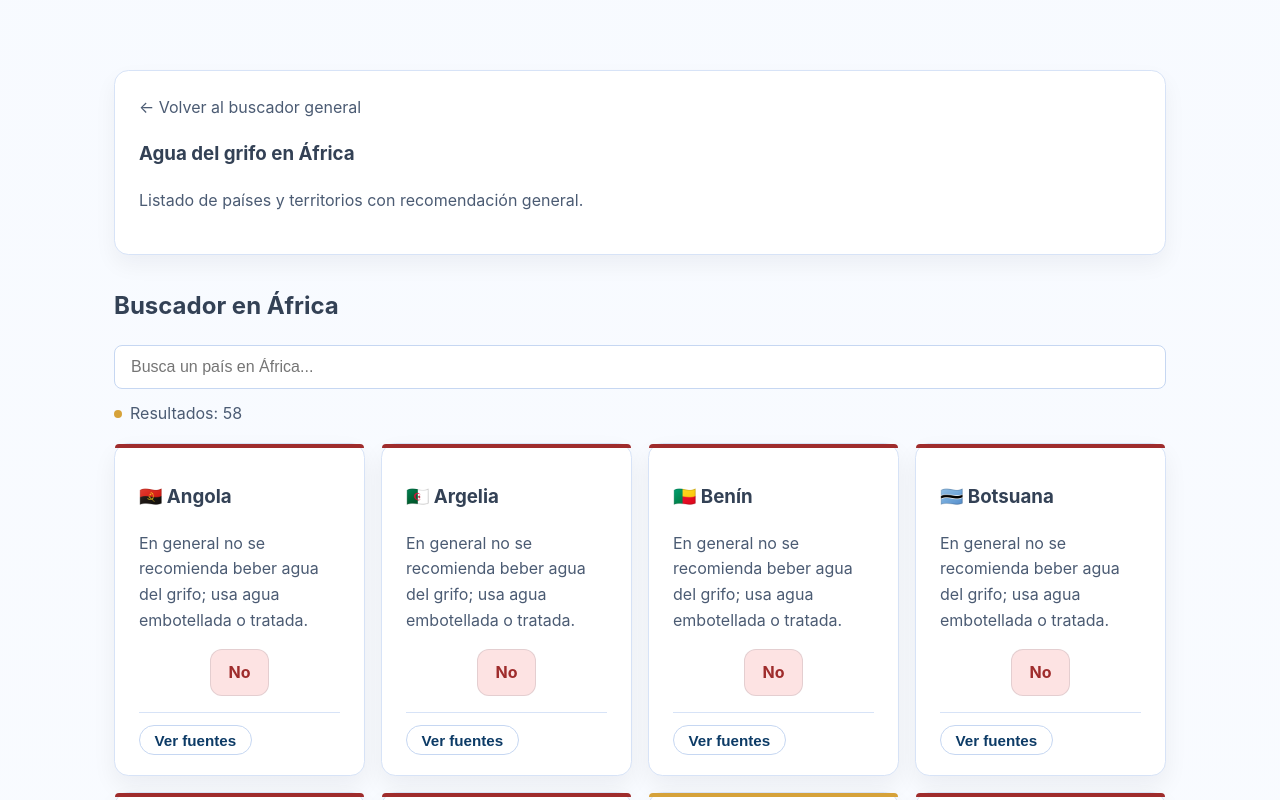
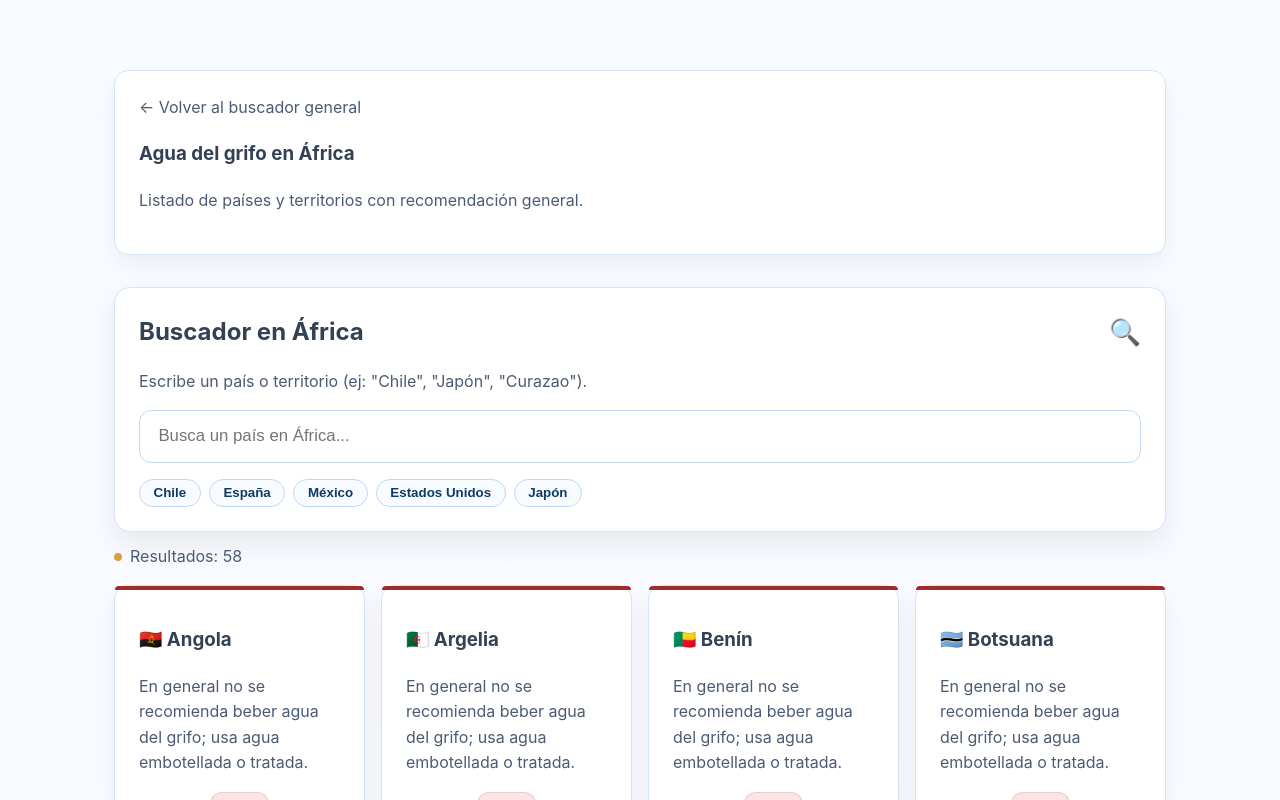
Before and after one commit to elpenultimo/aguadelgrifo, a Next.js app: page /continente/africa in a window 1280 px wide. Shown: the part 300-1100 px from the top of the page. Built offline with nearby package versions, Linux system fonts and the light colour scheme.

Commit message:
Add geo-based country highlight and search emphasis

```diff
--- /dev/null
+++ b/src/app/api/geo/route.ts
@@ -0,0 +1,34 @@
+import { NextRequest, NextResponse } from "next/server";
+
+export const runtime = "edge";
+
+const resolveCountryCode = (request: NextRequest) => {
+  const header =
+    request.headers.get("x-vercel-ip-country") ??
+    request.headers.get("x-edge-country") ??
+    request.headers.get("cf-ipcountry");
+
+  if (!header) {
+    return null;
+  }
+
+  const normalized = header.trim().toUpperCase();
+  if (!/^[A-Z]{2}$/.test(normalized)) {
+    return null;
+  }
+
+  return normalized;
+};
+
+export const GET = (request: NextRequest) => {
+  const countryCode = resolveCountryCode(request);
+
+  return NextResponse.json(
+    { countryCode },
+    {
+      headers: {
+        "Cache-Control": "public, max-age=3600, s-maxage=3600"
+      }
+    }
+  );
+};
--- a/src/app/components/PaisSearch.tsx
+++ b/src/app/components/PaisSearch.tsx
@@ -1,9 +1,10 @@
 "use client";
 
-import { useMemo, useState } from "react";
+import { useMemo, useRef, useState } from "react";
 import Link from "next/link";
 import type { Pais } from "../../data/paises";
 import { getCountryFlagEmoji } from "../../lib/flags";
+import { useDetectedCountry } from "../hooks/useDetectedCountry";
 
 type PaisSearchProps = {
   countries: Pais[];
@@ -18,26 +19,56 @@ const statusLabels: Record<Pais["status"], string> = {
   no: "No"
 };
 
+const POPULAR_COUNTRIES = [
+  "Chile",
+  "España",
+  "México",
+  "Estados Unidos",
+  "Japón"
+];
+
 export default function PaisSearch({
   countries,
-  title = "Buscador de países",
-  placeholder = "Busca un país...",
+  title = "Buscar país",
+  placeholder = "Busca un país o territorio...",
   initialLimit
 }: PaisSearchProps) {
   const [query, setQuery] = useState("");
+  const searchInputRef = useRef<HTMLInputElement>(null);
   const [expandedSources, setExpandedSources] = useState<
     Record<string, boolean>
   >({});
   const [visibleCount, setVisibleCount] = useState(
     initialLimit ?? countries.length
   );
+  const detectedCountryCode = useDetectedCountry();
+  const highlightedCountry = useMemo(() => {
+    if (!detectedCountryCode) {
+      return null;
+    }
+
+    const normalized = detectedCountryCode.toUpperCase();
+    return (
+      countries.find(
+        (country) => country.iso2?.toUpperCase() === normalized
+      ) ?? null
+    );
+  }, [countries, detectedCountryCode]);
+
+  const displayCountries = useMemo(() => {
+    if (!highlightedCountry) {
+      return countries;
+    }
+
+    return countries.filter((country) => country.slug !== highlightedCountry.slug);
+  }, [countries, highlightedCountry]);
 
   const filtered = useMemo(() => {
     const normalized = query.trim().toLowerCase();
-    return countries.filter((country) =>
+    return displayCountries.filter((country) =>
       normalized ? country.name.toLowerCase().includes(normalized) : true
     );
-  }, [countries, query]);
+  }, [displayCountries, query]);
 
   const hasActiveQuery = query.trim().length > 0;
   const isLimited = typeof initialLimit === "number";
@@ -55,22 +86,14 @@ export default function PaisSearch({
     }));
   };
 
-  return (
-    <section>
-      <h2>{title}</h2>
-      <input
-        className="search-input"
-        placeholder={placeholder}
-        value={query}
-        onChange={(event) => setQuery(event.target.value)}
-      />
-      <p className="results">
-        <span className="results__dot" aria-hidden="true" />
-        <span className="subtle">Resultados: {filtered.length}</span>
-      </p>
-      <div className="grid">
-        {visibleCountries.map((country) => {
+  const handleQuickPick = (country: string) => {
+    setQuery(country);
+    searchInputRef.current?.focus();
+  };
+
+  const renderCountryCard = (country: Pais, className?: string) => {
     const flag = getCountryFlagEmoji({
+      iso2: country.iso2,
       slug: country.slug,
       name: country.name
     });
@@ -80,7 +103,7 @@ export default function PaisSearch({
     const sourcesId = `sources-${country.slug}`;
 
     return (
-            <article key={country.slug} className="card">
+      <article key={country.slug} className={`card ${className ?? ""}`.trim()}>
         <div
           className={`card__status card__status--${country.status}`}
           aria-hidden="true"
@@ -90,9 +113,7 @@ export default function PaisSearch({
         </h3>
         <p className="subtle">{country.shortAnswer}</p>
         <div className="badge-group">
-                <span
-                  className={`badge badge--status badge--${country.status}`}
-                >
+          <span className={`badge badge--status badge--${country.status}`}>
             {statusLabels[country.status]}
           </span>
         </div>
@@ -126,7 +147,68 @@ export default function PaisSearch({
         ) : null}
       </article>
     );
-        })}
+  };
+
+  return (
+    <section>
+      {highlightedCountry ? (
+        <aside className="featured">
+          <div className="featured__copy">
+            <p className="featured__title">
+              Detectamos tu ubicación aproximada:{" "}
+              <strong>{highlightedCountry.name}</strong>
+            </p>
+            <p className="subtle">
+              Detección aproximada por país. No guardamos tu IP.
+            </p>
+            <Link
+              href={`/pais/${highlightedCountry.slug}`}
+              className="featured__cta"
+            >
+              Ver recomendación
+            </Link>
+          </div>
+          {renderCountryCard(highlightedCountry, "featured__card")}
+        </aside>
+      ) : null}
+      <div className="search-card">
+        <div className="search-card__header">
+          <h2>{title}</h2>
+          <span className="search-card__icon" aria-hidden="true">
+            🔍
+          </span>
+        </div>
+        <p className="subtle search-card__helper">
+          Escribe un país o territorio (ej: &quot;Chile&quot;, &quot;Japón&quot;,
+          &quot;Curazao&quot;).
+        </p>
+        <input
+          ref={searchInputRef}
+          className="search-input search-input--prominent"
+          placeholder={placeholder}
+          value={query}
+          onChange={(event) => setQuery(event.target.value)}
+        />
+        <div className="chip-group" role="list">
+          {POPULAR_COUNTRIES.map((country) => (
+            <button
+              key={country}
+              type="button"
+              className="chip"
+              onClick={() => handleQuickPick(country)}
+              role="listitem"
+            >
+              {country}
+            </button>
+          ))}
+        </div>
+      </div>
+      <p className="results">
+        <span className="results__dot" aria-hidden="true" />
+        <span className="subtle">Resultados: {filtered.length}</span>
+      </p>
+      <div className="grid">
+        {visibleCountries.map((country) => renderCountryCard(country))}
       </div>
       {isLimited && !hasActiveQuery && visibleCount < filtered.length ? (
         <div>
--- a/src/app/globals.css
+++ b/src/app/globals.css
@@ -216,6 +216,12 @@ ul {
   transition: border-color 0.2s ease, box-shadow 0.2s ease;
 }
 
+.search-input--prominent {
+  padding: 0.95rem 1.15rem;
+  font-size: 1.05rem;
+  border-radius: 0.75rem;
+}
+
 .search-input:focus {
   outline: none;
   border-color: var(--mid-blue);
@@ -235,6 +241,98 @@ ul {
   height: 8px;
   background: var(--gold-accent);
   border-radius: 999px;
+}
+
+.search-card {
+  background: #ffffff;
+  border: 1px solid var(--card-border);
+  border-radius: 1rem;
+  padding: 1.5rem;
+  box-shadow: 0 12px 28px rgba(15, 23, 42, 0.08);
+  display: grid;
+  gap: 1rem;
+}
+
+.search-card__header {
+  display: flex;
+  align-items: center;
+  justify-content: space-between;
+  gap: 1rem;
+}
+
+.search-card__header h2 {
+  margin: 0;
+}
+
+.search-card__icon {
+  font-size: 1.6rem;
+}
+
+.search-card__helper {
+  margin: 0;
+}
+
+.chip-group {
+  display: flex;
+  flex-wrap: wrap;
+  gap: 0.5rem;
+}
+
+.chip {
+  border: 1px solid #c6d7f2;
+  background: #f8fbff;
+  color: var(--primary-blue);
+  border-radius: 999px;
+  padding: 0.35rem 0.85rem;
+  font-weight: 600;
+  cursor: pointer;
+  transition: background 0.2s ease, border-color 0.2s ease,
+    transform 0.2s ease;
+}
+
+.chip:hover {
+  background: #eaf2ff;
+  border-color: var(--mid-blue);
+  transform: translateY(-1px);
+}
+
+.featured {
+  background: #ffffff;
+  border: 1px solid #cde0ff;
+  border-radius: 1.2rem;
+  padding: 1.5rem;
+  box-shadow: 0 16px 30px rgba(15, 23, 42, 0.1);
+  display: grid;
+  gap: 1.25rem;
+}
+
+.featured__copy {
+  display: grid;
+  gap: 0.5rem;
+}
+
+.featured__title {
+  font-size: 1.25rem;
+  margin: 0;
+}
+
+.featured__cta {
+  align-self: flex-start;
+  background: var(--primary-blue);
+  color: #ffffff;
+  padding: 0.45rem 1rem;
+  border-radius: 999px;
+  font-weight: 600;
+  transition: background 0.2s ease;
+}
+
+.featured__cta:hover {
+  background: var(--mid-blue);
+}
+
+.featured__card {
+  box-shadow: none;
+  border-color: #d0dcf4;
 }
 
 .notice {
--- /dev/null
+++ b/src/app/hooks/useDetectedCountry.ts
@@ -0,0 +1,87 @@
+"use client";
+
+import { useEffect, useState } from "react";
+
+const SESSION_KEY = "detectedCountry";
+
+const readSessionCountry = () => {
+  if (typeof window === "undefined") {
+    return null;
+  }
+
+  try {
+    return sessionStorage.getItem(SESSION_KEY);
+  } catch {
+    return null;
+  }
+};
+
+export const useDetectedCountry = () => {
+  const [countryCode, setCountryCode] = useState<string | null>(() => {
+    const cached = readSessionCountry();
+    return cached ? cached.toUpperCase() : null;
+  });
+
+  useEffect(() => {
+    if (countryCode || typeof window === "undefined") {
+      return;
+    }
+
+    const cached = readSessionCountry();
+    if (cached) {
+      setCountryCode(cached.toUpperCase());
+      return;
+    }
+
+    const controller = new AbortController();
+    let isActive = true;
+
+    const loadCountry = async () => {
+      try {
+        const response = await fetch("/api/geo", {
+          signal: controller.signal,
+          headers: {
+            accept: "application/json"
+          }
+        });
+
+        if (!response.ok) {
+          return;
+        }
+
+        const data = (await response.json()) as { countryCode?: string | null };
+        const normalized =
+          typeof data.countryCode === "string"
+            ? data.countryCode.trim().toUpperCase()
+            : null;
+
+        if (!normalized || !/^[A-Z]{2}$/.test(normalized)) {
+          return;
+        }
+
+        if (!isActive) {
+          return;
+        }
+
+        try {
+          sessionStorage.setItem(SESSION_KEY, normalized);
+        } catch {
+          // Ignore storage errors.
+        }
+
+        setCountryCode(normalized);
+      } catch {
+        // Ignore fetch errors.
+      }
+    };
+
+    void loadCountry();
+
+    return () => {
+      isActive = false;
+      controller.abort();
+    };
+  }, [countryCode]);
+
+  return countryCode;
+};
--- a/src/app/page.tsx
+++ b/src/app/page.tsx
@@ -3,7 +3,7 @@ import { paises } from "../data/paises";
 import { continentes } from "../data/continentes";
 import PaisSearch from "./components/PaisSearch";
 
-const INITIAL_COUNTRIES = 32;
+const INITIAL_COUNTRIES = 24;
 
 export default function HomePage() {
   return (
```
Lines whose indentation alone changed are shown as unchanged.
